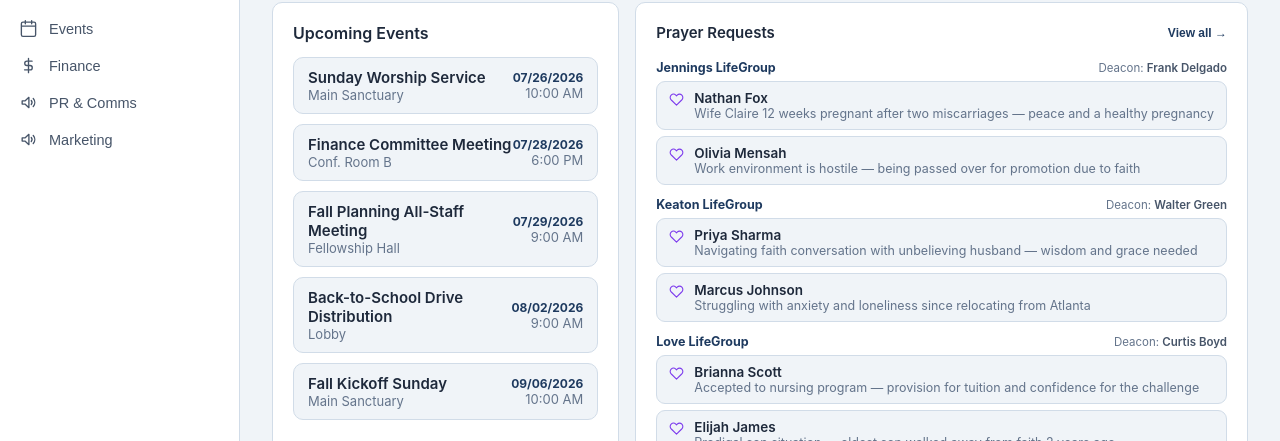
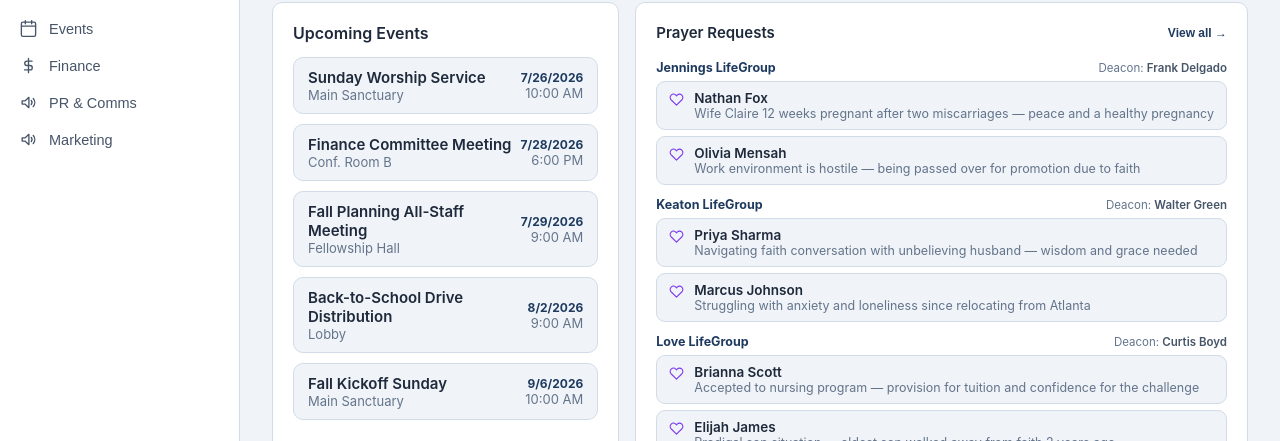
Before and after one commit to rexegan/churchapp, a React (Vite) app: page / in a window 1280 px wide. Shown: the part 286-727 px from the top of the page. Built offline with nearby package versions, Linux system fonts and the light colour scheme.

Commit message:
Dates display as M/D/YYYY without leading zeros (e.g. 2/21/1962)
fmtDate drops zero-padding; member detail panel's joined and
last-contact dates now run through it too.

Co-Authored-By: Claude Fable 5 <noreply@anthropic.com>
Claude-Session: https://claude.ai/code/session_01KDhGQCmeQBL31XxppbmqH1

```diff
--- a/src/App.jsx
+++ b/src/App.jsx
@@ -69,10 +69,10 @@ const today = () => new Date().toISOString().slice(0, 10);
 const fmtDate = (d) => {
   if (!d) return "";
   const m = String(d).match(/^(\d{4})-(\d{2})-(\d{2})/);
-  if (m) return `${m[2]}/${m[3]}/${m[1]}`;
+  if (m) return `${+m[2]}/${+m[3]}/${m[1]}`;
   const p = new Date(d);
   if (isNaN(p)) return d;
-  return String(p.getMonth() + 1).padStart(2, "0") + "/" + String(p.getDate()).padStart(2, "0") + "/" + p.getFullYear();
+  return (p.getMonth() + 1) + "/" + p.getDate() + "/" + p.getFullYear();
 };
 
 // ── Universal person card: click any name, anywhere ──────────────────────────
@@ -494,7 +494,7 @@ function MemberDetailPanel({ member, onClose, prayerRequests, meetings }) {
             </div>
             <div>
               <div style={{ fontWeight: 700, fontSize: 18, color: C.text }}>{member.name}</div>
-              <div style={{ fontSize: 13, color: C.muted, marginTop: 3 }}>{member.role} · Joined {member.joined}</div>
+              <div style={{ fontSize: 13, color: C.muted, marginTop: 3 }}>{member.role} · Joined {fmtDate(member.joined)}</div>
             </div>
           </div>
           <button onClick={onClose} style={{ background: "none", border: "none", color: C.muted, fontSize: 20, cursor: "pointer", lineHeight: 1 }}>✕</button>
@@ -506,7 +506,7 @@ function MemberDetailPanel({ member, onClose, prayerRequests, meetings }) {
             <div style={{ fontSize: 13, fontWeight: 700, color: C.muted, textTransform: "uppercase", letterSpacing: 1, marginBottom: 4 }}>Contact</div>
             <div style={{ fontSize: 13, color: C.dim }}>{member.email}</div>
             <div style={{ fontSize: 13, color: C.dim }}>{fmtPhone(member.phone)}</div>
-            <div style={{ fontSize: 13, color: C.muted, marginTop: 4 }}>Last contact: {member.lastContact}</div>
+            <div style={{ fontSize: 13, color: C.muted, marginTop: 4 }}>Last contact: {fmtDate(member.lastContact)}</div>
           </div>
 
           {/* Attendance summary */}
```
